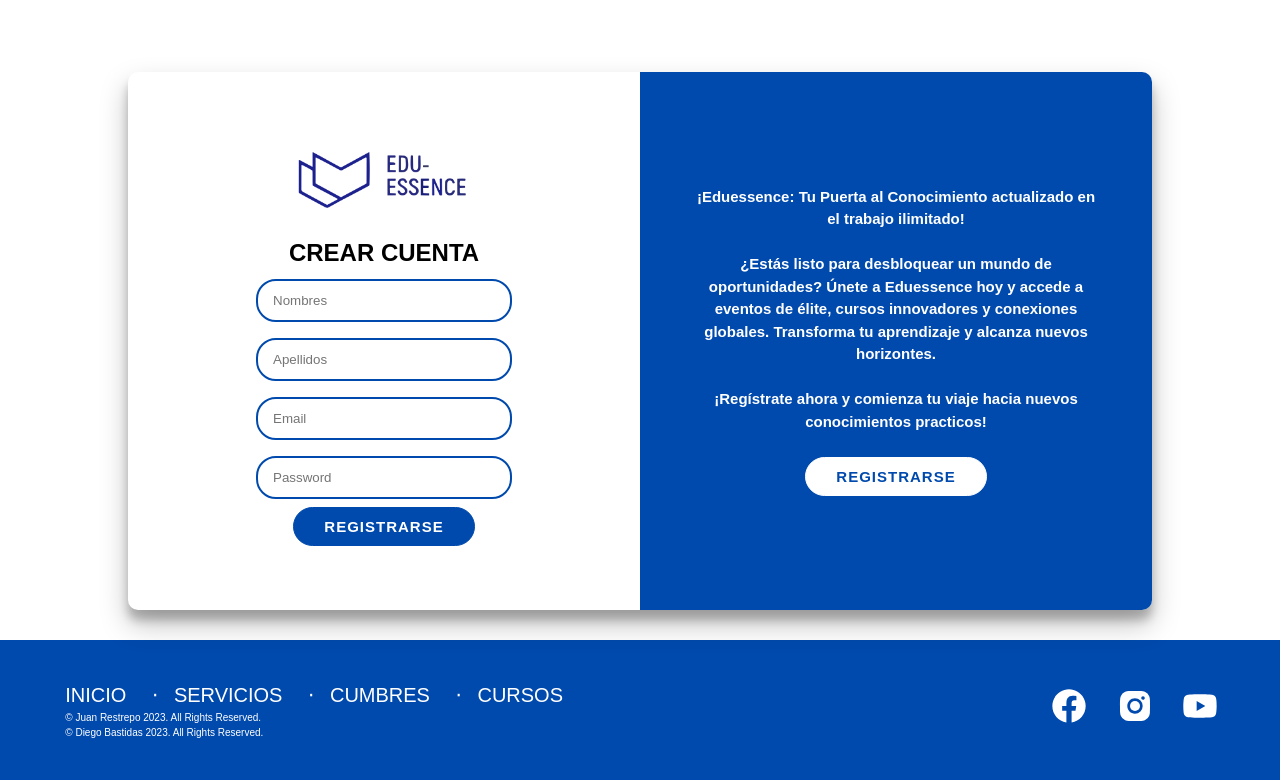
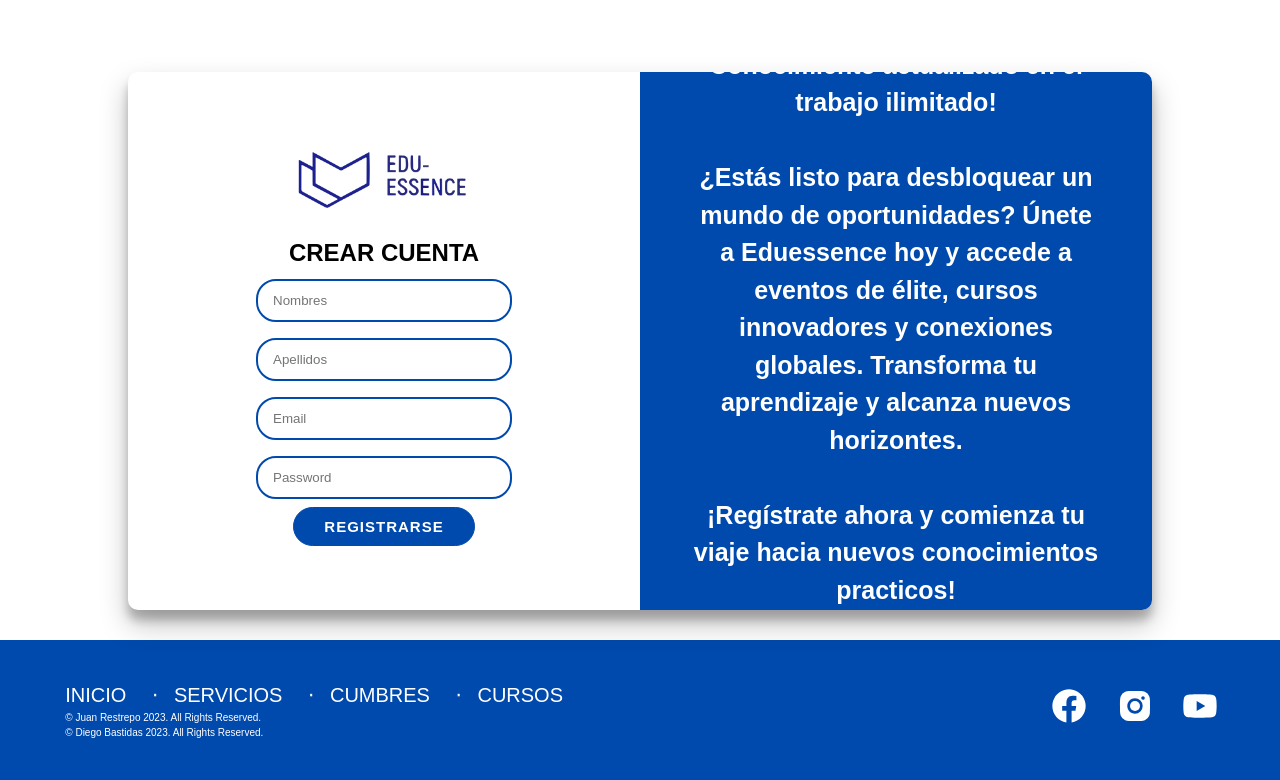
Before and after one commit to Juan-Restrepo-B/Eduessence, a PHP site: page /php/create.php in a window 1280 px wide. Shown: the part 66-846 px from the top of the page. Run offline with PHP 8.4, Linux system fonts and the light colour scheme.

Commit message:
Ajustes responsive 2

```diff
--- a/css/styles_login.css
+++ b/css/styles_login.css
@@ -216,12 +216,6 @@ input {
 
 @media (min-width: 1024px) {
     .panel-active__texto h2 {
-        font-size: 1.5rem;
-    }
-}
-
-@media (min-width: 1400px) {
-    .panel-active__texto h2 {
         font-size: 2.5rem;
     }
 }
```
